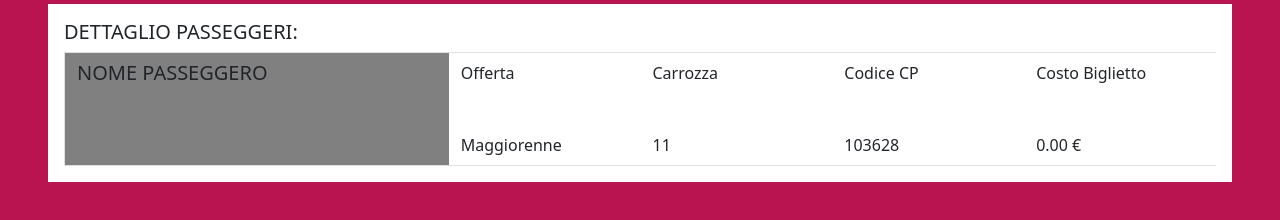
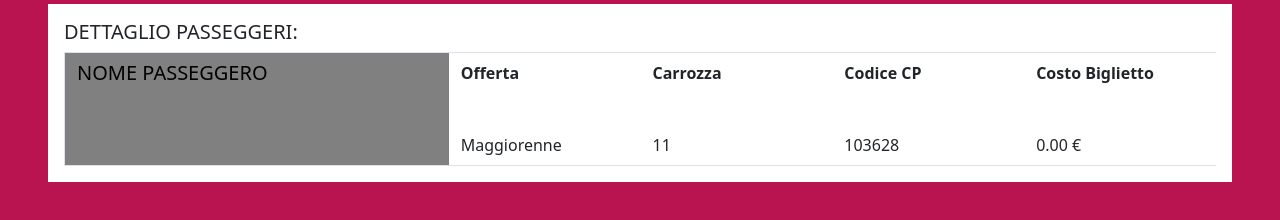
Before and after one commit to erosalpe/js-biglietto-treno-form, a plain HTML site: page index.html in a window 1280 px wide. Both pictures are taken after a click on the button "Invia". Shown: the part 318-538 px from the top of the page. Drawn offline with nearby package versions, Linux system fonts and the light colour scheme.

Commit message:
fix(biglietto) scritte ora sono in grassetto

```diff
--- a/assets/css/style.css
+++ b/assets/css/style.css
@@ -11,3 +11,7 @@
 .bg-grey{
     background-color: grey;
 }
+
+.txt-black{
+    color: black;
+}
--- a/index.html
+++ b/index.html
@@ -48,29 +48,29 @@
                     <h5 class="text-uppercase">Dettaglio passeggeri:</h5>
                     <div class="container-fluid">
                         <div class="row border border-end-0">
-                            <div class="col-4 bg-grey d-flex flex-column py-2 gap-5">
-                                <h5 class="text-uppercase">nome passeggero</h5>
-                                <span id="nomePasseggero"></span>
+                            <div class="col-4 bg-grey d-flex flex-column py-2">
+                                <h5 class="text-uppercase txt-black">nome passeggero</h5>
+                                <span id="nomePasseggero" class="fw-bold txt-black"></span>
 
                             </div>
 
                             <div class="col-2 d-flex flex-column py-2 gap-5">
-                                <span>Offerta</span>
+                                <span class="fw-bold">Offerta</span>
                                 <span id="offerta">Standard</span>
                             </div>
 
                             <div class="col-2 d-flex flex-column py-2 gap-5">
-                                <span>Carrozza</span>
+                                <span class="fw-bold">Carrozza</span>
                                 <span id="carrozza">4</span>
                             </div>
 
                             <div class="col-2 d-flex flex-column py-2 gap-5">
-                                <span>Codice CP</span>
+                                <span class="fw-bold">Codice CP</span>
                                 <span id="codiceCp">3</span>
                             </div>
 
                             <div class="col-2 d-flex flex-column py-2 gap-5">
-                                <span>Costo Biglietto</span>
+                                <span class="fw-bold">Costo Biglietto</span>
                                 <span id="costoBiglietto">2</span>
                             </div>
 
```
